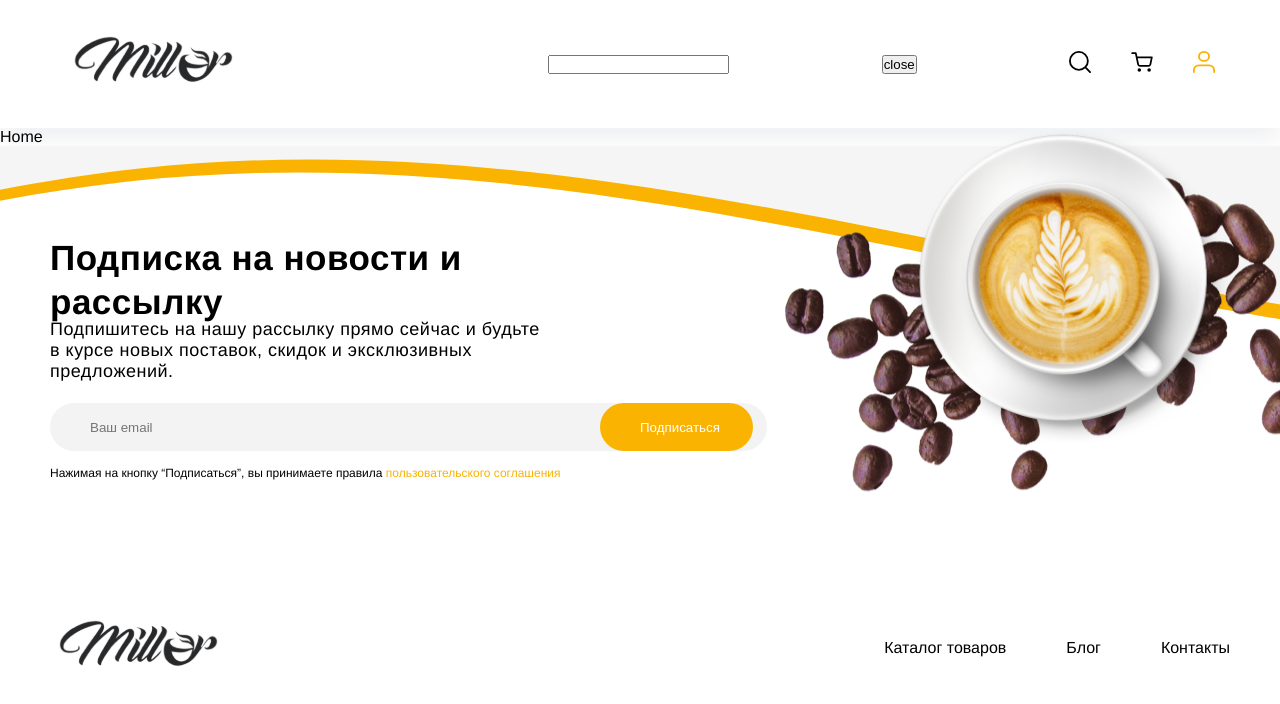
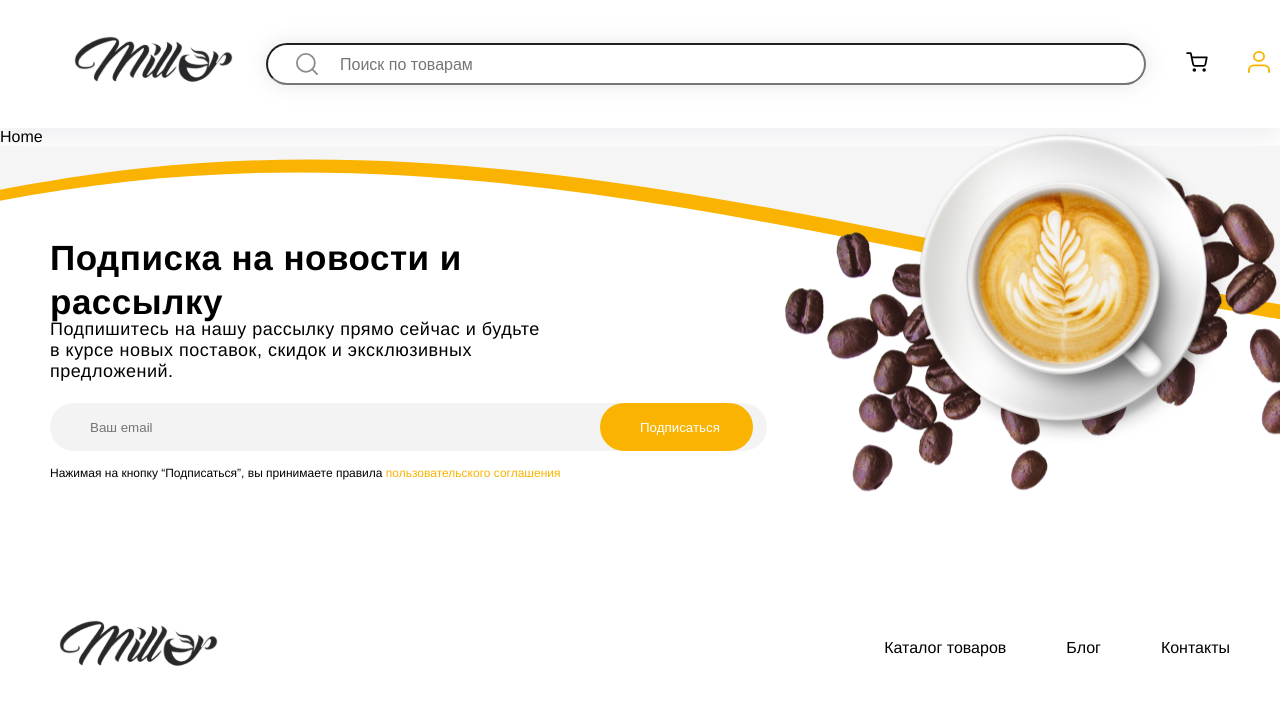
Before and after one commit to jodar-Nimatov/Miller, a React (Create React App) app: page / in a window 1280 px wide. Both pictures are taken after a click on the picture 1080 px from the left and 62 px from the top of the page. Shown: the top 704 px of the page. Built offline with nearby package versions, Linux system fonts and the light colour scheme.

Commit message:
Header логика + styles Header готов на 100%

```diff
--- a/src/Layout/Header/Header.jsx
+++ b/src/Layout/Header/Header.jsx
@@ -1,4 +1,4 @@
-import React, { useState } from "react";
+import React, { useEffect, useState } from "react";
 import "../Header/Header.scss";
 import millerLogo from "../../assets/millerLofo.svg";
 import searchlogo from "../../assets/search.svg";
@@ -8,8 +8,8 @@ import { Link } from "react-router-dom";
 import arrow from "../../assets/arrow.svg";
 
 const Header = () => {
-  const [tum, setTum] = useState(false);
   const [show, setShow] = useState(false);
+  const [text, setText] = useState('')
   const [title, setTitle] = useState('Каталог товаров')
   const [display, setDisplay] = useState('block')
   const handleInput = () => {
@@ -22,6 +22,9 @@ const Header = () => {
     setShow(!show);
     setTitle(catalog)
   }
+  useEffect(()=>{
+    document.body.children[1].childNodes[3].addEventListener('click', ()=>setDisplay('block'))
+  }, [])
   return (
     <>
       <div className="white"></div>
@@ -95,12 +98,14 @@ const Header = () => {
                 </li>
               </ul>
             </div>
-              <input type="search" className={`header__input ${display}`} /><button className={`header__input-button ${display}`} onClick={()=>setDisplay('block')}>close</button>
+              <div className={`header__input-block ${display}`}>
+                <input value={text} onChange={e => setText(e.target.value)} type="search" placeholder="Поиск по товарам" className={`header__input ${display}`} />
+              </div>
             <div className="header__right">
               <a href="#">
                 <img
                   onClick={handleInput}
-                  className="header-search"
+                  className={`header-search ${display}`}
                   src={searchlogo}
                   alt="header search"
                 />
--- a/src/Layout/Header/Header.scss
+++ b/src/Layout/Header/Header.scss
@@ -69,23 +69,57 @@
     justify-content: space-between;
   }
   &__input.block{
-    transition: 1000ms;
+    display: none;
+    font-weight: 500;
+    font-size: 16px;
+  }
+  &__input.none{
+    display: block;
+  }
+  .header-search-InInput.none{
+    display: block;
+  }
+  .header-search-InInput.block{
     display: none;
   }
-  &__input.none{
-    transition: 1000ms;
+  &__input-block.none{
     display: block;
   }
+  &__input-block.block{
+    display: none;
+  }
+  &__input-block{
+    margin-left: 22px;
+    display: flex;
+    align-items: center;
+    position: relative;
+    &:before{
+      content: '';
+      position: absolute;
+      width: 22px;
+      height: 22px;
+      background-image: url('../../assets/search.svg');
+      background-size: cover;
+      color: #C4C4C4;
+      opacity: 0.45;
+      margin: 10px 20px 10px 30px;
+    }
+  }
   &__input{
-    transition: 1000ms;
-    &-button.block{
+    font-size: 16px;
+    display: flex;
+    align-items: center;
+    width: 880px;
+    height: 42px;
+    padding: 11px 0 10px 72px;
+    background: #FFFFFF;
+    box-shadow: 0px 0px 20px rgba(157, 157, 157, 0.25);
+    border-radius: 30px;
+    &-button.block, .header__input.block, .header__search.block{
       display: none;
     }
-    &-button.none{
+    &-button.none, .header__input.none, .header__search.none{
       display: block;
-    }
-    &-button{
-
     }
   }
   &__inner {
```
